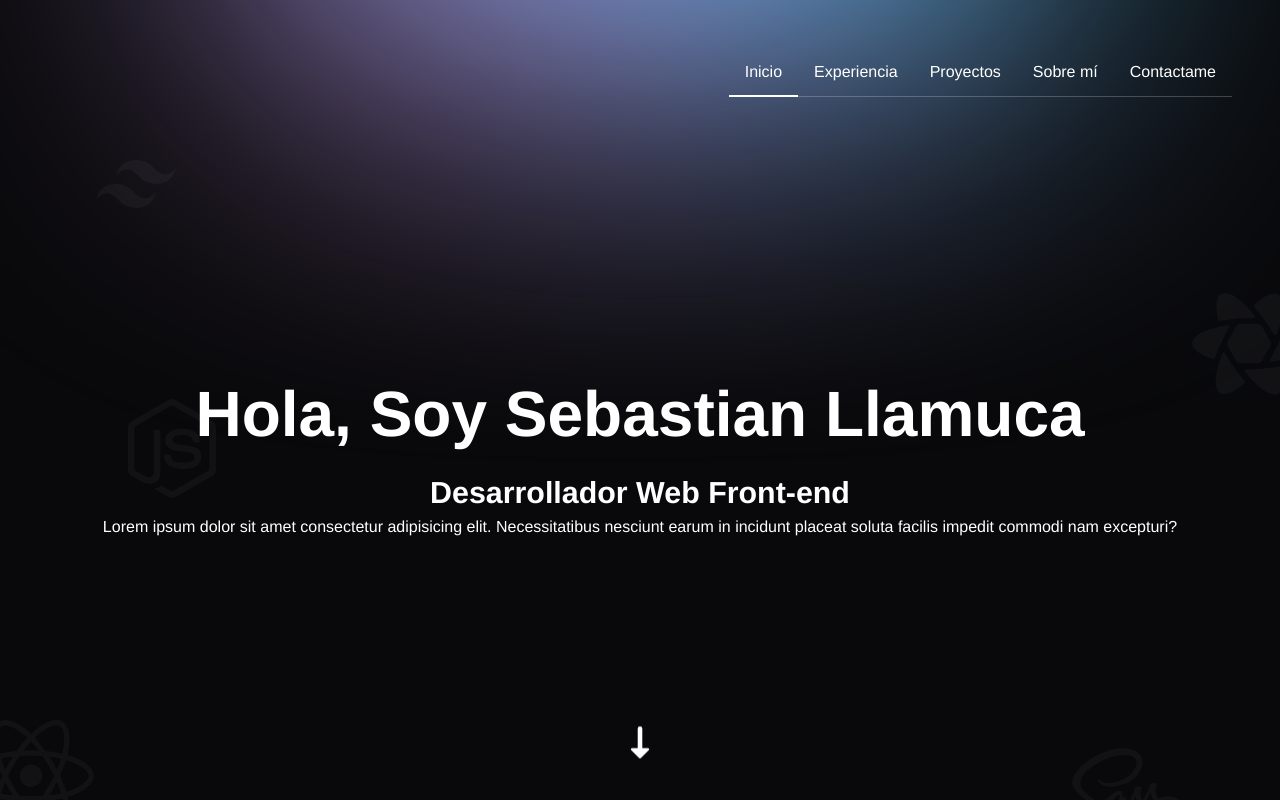
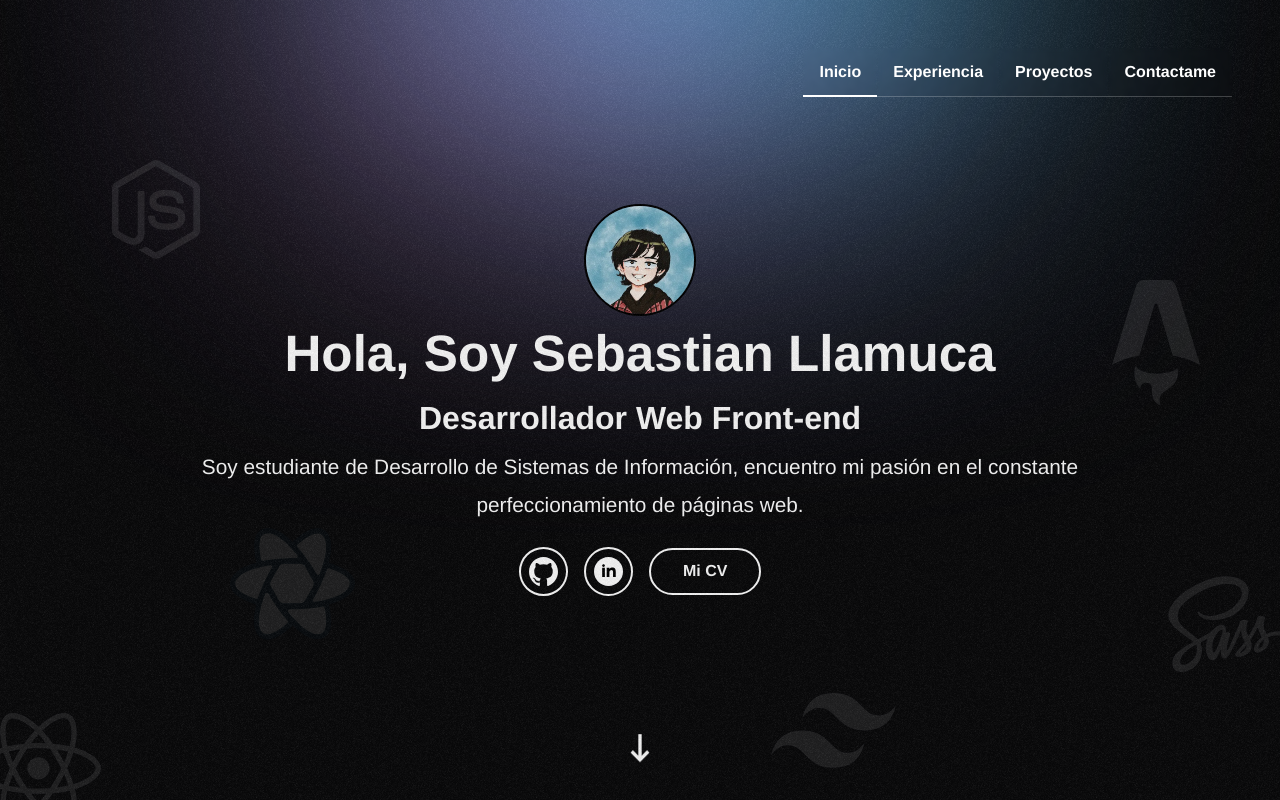
Before and after one commit to SebastianLl28/portafolio, an Astro site: page / in a window 1280 px wide. Built offline with nearby package versions, Linux system fonts and the light colour scheme; Astro itself is replaced by a stand-in of ours.

Commit message:
feat: hero view desktop done

```diff
--- a/astro.config.mjs
+++ b/astro.config.mjs
@@ -1,4 +1,8 @@
 import { defineConfig } from 'astro/config';
 
 // https://astro.build/config
-export default defineConfig({});
+export default defineConfig({
+  devToolbar: {
+    enabled: false
+  }
+});
--- a/src/components/Header.astro
+++ b/src/components/Header.astro
@@ -3,7 +3,6 @@ const links = [
   { link: "#home", text: "Inicio" },
   { link: "#experience", text: "Experiencia" },
   { link: "#project", text: "Proyectos" },
-  { link: "#about", text: "Sobre mí" },
   { link: "#contact", text: "Contactame" },
 ];
 ---
@@ -35,7 +34,7 @@ const links = [
     justify-content: end;
     z-index: 1;
 
-    @media (width <= 700px) {
+    @media (width <= 1000px) {
       justify-content: center;
     }
 
@@ -57,7 +56,7 @@ const links = [
   .nav {
     padding-top: 3rem;
     padding-right: 3rem;
-    @media (width <= 700px) {
+    @media (width <= 1000px) {
       padding-right: 0;
     }
   }
@@ -65,9 +64,32 @@ const links = [
   .list {
     display: flex;
 
+    &.active {
+      & > .list__element {
+
+        & > .list__link {
+          background-color: rgba(0, 0, 0, 0.7);
+        }
+      }
+    }
+
+    &__element {
+      overflow: hidden;
+      &:first-of-type {
+        border-top-left-radius: 10px;
+      }
+
+      &:last-of-type{
+        border-top-right-radius: 10px;
+      }
+    }
+
     &__link {
       padding: 0.8em 1rem;
       border-bottom: 1px solid rgba(255, 255, 255, 0.22);
+      backdrop-filter: blur(2px);
+      font-weight: bold;
+      transition: background-color 0.35s;
     }
   }
 </style>
@@ -123,4 +145,31 @@ const links = [
     const { width, left } = getBoundingClientByHash();
     setStyleProperty(line, width, left);
   });
+
+  const updateLinePosition = () => {
+    const { width, left } = window.location.hash
+      ? getBoundingClientByHash()
+      : list_link[0].getBoundingClientRect();
+
+    setStyleProperty(line, width, left);
+    setStyleProperty(lineHover, width, left);
+  };
+
+  updateLinePosition()
+
+  window.addEventListener("hashchange", updateLinePosition);
+
+  window.addEventListener("resize", updateLinePosition);
+
+  const list  = document.querySelector('.list') as HTMLElement
+
+  window.addEventListener('scroll', () => {
+    const scrollPosition = window.scrollY;
+    if (scrollPosition > 10) {
+
+      list.classList.add('active')
+    } else {
+      list.classList.remove('active')
+    }
+  })
 </script>
--- a/src/pages/index.astro
+++ b/src/pages/index.astro
@@ -9,11 +9,27 @@ import Hero from "../sections/Hero.astro";
   <main>
     <Hero/>
   </main>
+  <!-- <img src="/noisy.webp" alt="" class="a"> -->
 </Layout>
 
 <style lang="scss" is:global>
-  section {
-    padding-top: 96.98px;
+
+  body::after {
+    content: "";
+    position: absolute;
+    top: 0;
+    bottom: 0;
+    left: 0;
+    right: 0;
+    width: 100%;
+    height: 100%;
+    background-image: url("/noisy.webp");
+    pointer-events: none;
+    user-select: none;
   }
+
+  // section {
+  //   padding-top: 96.98px;
+  // }
 </style>
 <!-- #8d8d8d -->
--- a/src/scss/_global.scss
+++ b/src/scss/_global.scss
@@ -14,8 +14,6 @@ picture,
 video,
 iframe,
 figure {
-  max-width: 100%;
-  width: 100%;
   display: block;
   -o-object-fit: cover;
   object-fit: cover;
@@ -105,7 +103,6 @@ td {
 }
 
 svg {
-  width: 100%;
   display: block;
   fill: currentColor;
 }
@@ -115,14 +112,15 @@ body {
   font-size: 100%;
   line-height: 1.4em;
   background-color: #09090B;
+  // background-color: #212128;
   color: #fff;
   font-family: Helvetica, sans-serif, Arial;
 }
 
 .icons {
-  height: 7rem;
+  height: 5rem;
   width: auto;
-  opacity: 0.04;
+  opacity: 0.03;
   animation: init_icon 0.5s forwards;
   position: absolute;
   // filter: opacity(0.5);
--- a/src/scss/_mixins.scss
+++ b/src/scss/_mixins.scss
@@ -1,2 +1,6 @@
 @mixin container {
+  width: 100%;
+  max-width: 1200px;
+  margin-inline: auto;
+  // outline: 1px solid red;
 }
--- a/src/sections/Hero.astro
+++ b/src/sections/Hero.astro
@@ -1,28 +1,83 @@
 ---
 import { Image } from "astro:assets";
-import ReactIcon from '../assets/react.svg'
-import ReactQueryIcon from '../assets/react-query-icon.svg'
-import TailwindIcon from '../assets/tailwindcss-icon.svg'
-import SassIcon from '../assets/sass.svg'
-import NodejsIcon from '../assets/nodejs.svg'
-import ArrowUp from '../assets/arrow-up.svg'
+import GithubIcon from "../assets/github.svg";
+import LinkedInIcon from "../assets/linkedin.svg";
+import ProfileIcon from "../assets/profile.webp";
+import ArrowIcon from '../assets/arrow-down.svg';
+import ReactIcon from '../assets/react.svg';
+import SassIcon from '../assets/sass.svg';
+import TailwindIcon from '../assets/tailwindcss.svg';
+import ReactQueryIcon from '../assets/react-query.svg';
+import NodeJsIcon from '../assets/nodejs.svg';
+import AstroIcon from '../assets/astro.svg';
 ---
-
 <section class="hero">
-  <h1 class="hero__title">Hola, Soy Sebastian Llamuca</h1>
-  <h2 class="hero__subTitle">Desarrollador Web Front-end</h2>
-  <p>Lorem ipsum dolor sit amet consectetur adipisicing elit. Necessitatibus nesciunt earum in incidunt placeat soluta facilis impedit commodi nam excepturi?</p>
+  <div class="hero__container">
+    <Image src={ProfileIcon} alt="profile joji" class="hero__profile" height="112" width="112" loading="eager"/>
+    <h1 class="hero__title">Hola, Soy Sebastian Llamuca</h1>
+    <h2 class="hero__subTitle">Desarrollador Web Front-end</h2>
+    <p class="hero__paragraph">Soy estudiante de Desarrollo de Sistemas de Información, encuentro mi pasión en el constante perfeccionamiento de páginas web.</p>
+    <div class="button">
+      <a href="#" class="button__cta">
+        <Image class="button__icon" src={GithubIcon} alt="Github Icon" loading="eager"/>
+      </a>
+      <a href="#" class="button__cta">
+        <Image class="button__icon" src={LinkedInIcon} alt="LinkedIn Icon" loading="eager"/>
+      </a>
+      <button class="button__button">Mi CV</button>
+    </div>
+  </div>
+  <Image src={ArrowIcon} alt="arrow icon" class="hero__arrow" height="40" loading="eager"/>
+  <Image src={ReactIcon} alt="react icon" class="hero__bg" height="40" loading="eager"/>
+  <Image src={SassIcon} alt="sass icon" class="hero__bg" height="40" loading="eager"/>
+  <Image src={TailwindIcon} alt="tailwindcss icon" class="hero__bg" height="40" loading="eager"/>
+  <Image src={ReactQueryIcon} alt="react query icon" class="hero__bg" height="40" loading="eager"/>
+  <Image src={NodeJsIcon} alt="node js icon" class="hero__bg" height="40" loading="eager"/>
+  <Image src={AstroIcon} alt="astro icon" class="hero__bg" height="40" loading="eager"/>
   <div class="bg"></div>
-  <Image src={ReactIcon} alt="react icon" class="icons hero__icon" />
-  <Image src={ReactQueryIcon} alt="react query icon" class="icons hero__icon"/>
-  <!-- <img src="/javascript.svg" alt="javaScript icon" class="icons hero__icon"> -->
-  <Image src={TailwindIcon} alt="tailwind icon" class="icons hero__icon"/>
-  <Image src={SassIcon} alt="sass icon" class="icons hero__icon"/>
-  <Image src={NodejsIcon} alt="sass icon" class="icons hero__icon"/>
-  <img src="/arrow-up.svg" alt="arrow down icon" class="hero__arrow"/>
 </section>
 
 <style lang="scss">
+  @use "../scss/_mixins.scss" as *;
+
+  .hero__bg {
+    position: absolute;
+    bottom: -1.5rem;
+    left: -1.5rem;
+    width: 7.8rem;
+    height: auto;
+    opacity: 0.1;
+    pointer-events: none;
+    user-select: none;
+
+    &:nth-of-type(3) {
+      left: unset;
+      right: -1rem;
+      bottom: 8rem;
+      width: 8rem;
+    }
+    &:nth-of-type(4) {
+      bottom: 2rem;
+      right: 30dvw;
+      left: unset;
+    }
+    &:nth-of-type(5) {
+      left: 18dvw;
+      bottom: 20dvh;
+    }
+    &:nth-of-type(6) {
+      left: 7rem;
+      top: 20dvh;
+      width: 5.5rem;
+    }
+    &:nth-of-type(7) {
+      left: unset;
+      right: 5rem;
+      width: 5.5rem;
+      top: 35dvh;
+    }
+  }
+
   .hero {
     height: 100dvh;
     display: flex;
@@ -32,68 +87,127 @@ import ArrowUp from '../assets/arrow-up.svg'
     flex-direction: column;
     overflow: hidden;
 
+    &__container {
+      @include container;
+    }
+
+    &__profile {
+      width: 7rem;
+      height: 7rem;
+      margin-inline: auto;
+      border-radius: 50%;
+      border: 2px solid black;
+    }
+
     &__title {
-      font-size: 4em;
-      line-height: 1.75;
+      line-height: 1.5;
       font-weight: bolder;
+      text-align: center;
+      color: rgb(255, 255, 255);
+      font-size: clamp(3.2em, 6vw - 2rem, 6em);
+      text-wrap: balance;
     }
 
     &__subTitle {
-      font-size: 1.9em;
-      line-height: 1.5;
+      // font-size: 2.5em;
+      font-size: clamp(1.7em, 5vw - 2rem, 2.5em);
+      line-height: 1.6;
       font-weight: bold;
+      text-align: center;
+    }
+
+    &__arrow {
+      position: absolute;
+      bottom: 2rem;
+      animation: top-down 0.5s infinite alternate linear;
+    }
+
+    @keyframes top-down {
+      to {
+        transform: translateY(0px);
+      }
+      from {
+        transform: translateY(4px);
+      }
     }
 
     & > .bg {
       border-radius: 30%;
       height: 30rem;
-      width: 50rem;
-      background-image: linear-gradient(to right top, #d16ba5, #c777b9, #ba83ca, #aa8fd8, #9a9ae1, #8aa7ec, #79b3f4, #69bff8, #52cffe, #41dfff, #46eefa, #5ffbf1);
+      width: 50dvw;
+      background-image: linear-gradient(
+        to right top,
+        #d16ba5,
+        #c777b9,
+        #ba83ca,
+        #aa8fd8,
+        #9a9ae1,
+        #8aa7ec,
+        #79b3f4,
+        #69bff8,
+        #52cffe,
+        #41dfff,
+        #46eefa,
+        #5ffbf1
+      );
       filter: blur(140px);
       position: absolute;
       z-index: -10;
-      top: -7rem;
-      transition: all 0.3s;
-      animation: updown 2s linear infinite forwards alternate, init 0.8s forwards;
+      top: -2rem;
+      transition: all 0.4s;
+      animation:
+        updown 2s linear infinite forwards alternate,
+        init 0.8s forwards;
     }
 
-    &__arrow {
-      width: 2rem;
-      height: 2rem;
-      transform: rotate(180deg);
-      position: absolute;
-      bottom: 2rem;
-      animation: arrow-animation 1.5s linear infinite alternate;
+    &__paragraph {
+      font-size: 1.3em;
+      text-align: center;
+      line-height: 1.8;
+      text-wrap: pretty;
+      max-width: 90ch;
+      margin-inline: auto;
+      margin-top: 0.2em;
+    }
+  }
+
+  .button {
+    padding-top: 1.5em;
+    display: flex;
+    align-items: center;
+    justify-content: center;
+    gap: 1rem;
+
+    &__button {
+      border: 2px solid #fff;
+      padding: 0.8em 2em;
+      border-radius: 2rem;
+      cursor: pointer;
+      transition: all 0.2s linear;
+      font-weight: bold;
+
+      &:hover {
+        background-color: #ffffff30;
+      }
     }
 
-    &__icon{
-      &:first-of-type {
-        bottom: -2rem;
-        left: -2rem;
-      }
+    &__icon {
+      height: 1.8rem;
+      width: auto;
+    }
 
-      &:nth-of-type(2) {
-        bottom: 50dvh;
-        right: -2rem;
-      }
+    &__cta {
+      border: 2px solid white;
+      border-radius: 50%;
+      display: flex;
+      align-items: center;
+      justify-content: center;
+      padding: .5rem;
+      cursor: pointer;
+      transition: all 0.2s linear;
 
-      &:nth-of-type(3) {
-        width: 5rem;
-        height: auto;
-        top: 10rem;
-        left: 6rem;
-      }
-
-      &:nth-of-type(4) {
-        width: 7rem;
-        height: auto;
-        bottom: -2rem;
-        right: 6rem;
-      }
-      &:nth-of-type(5) {
-        width: 5.5rem;
-        height: auto;
-        left: 8rem;
+      &:hover {
+        background-color: #ffffff30;
       }
     }
   }
@@ -119,12 +233,9 @@ import ArrowUp from '../assets/arrow-up.svg'
   @keyframes arrow-animation {
     from {
       transform: translateY(-1.8rem) rotate(180deg);
-
     }
     to {
       transform: translateY(0rem) rotate(180deg);
     }
   }
 </style>
-
-<!-- Egresado de la carrera Desarrollo de sistema de información, Desarrollador web. De Lima Perú -->
```
Also changed, not shown: public/noisy.webp (added), src/assets/arrow-up.svg (deleted), src/assets/astro.svg (added), src/assets/github.svg (added), src/assets/linkedin.svg (added), src/assets/profile.webp (added), src/assets/react-query.svg (renamed from src/assets/react-query-icon.svg), src/assets/tailwindcss.svg (renamed from src/assets/tailwindcss-icon.svg).
